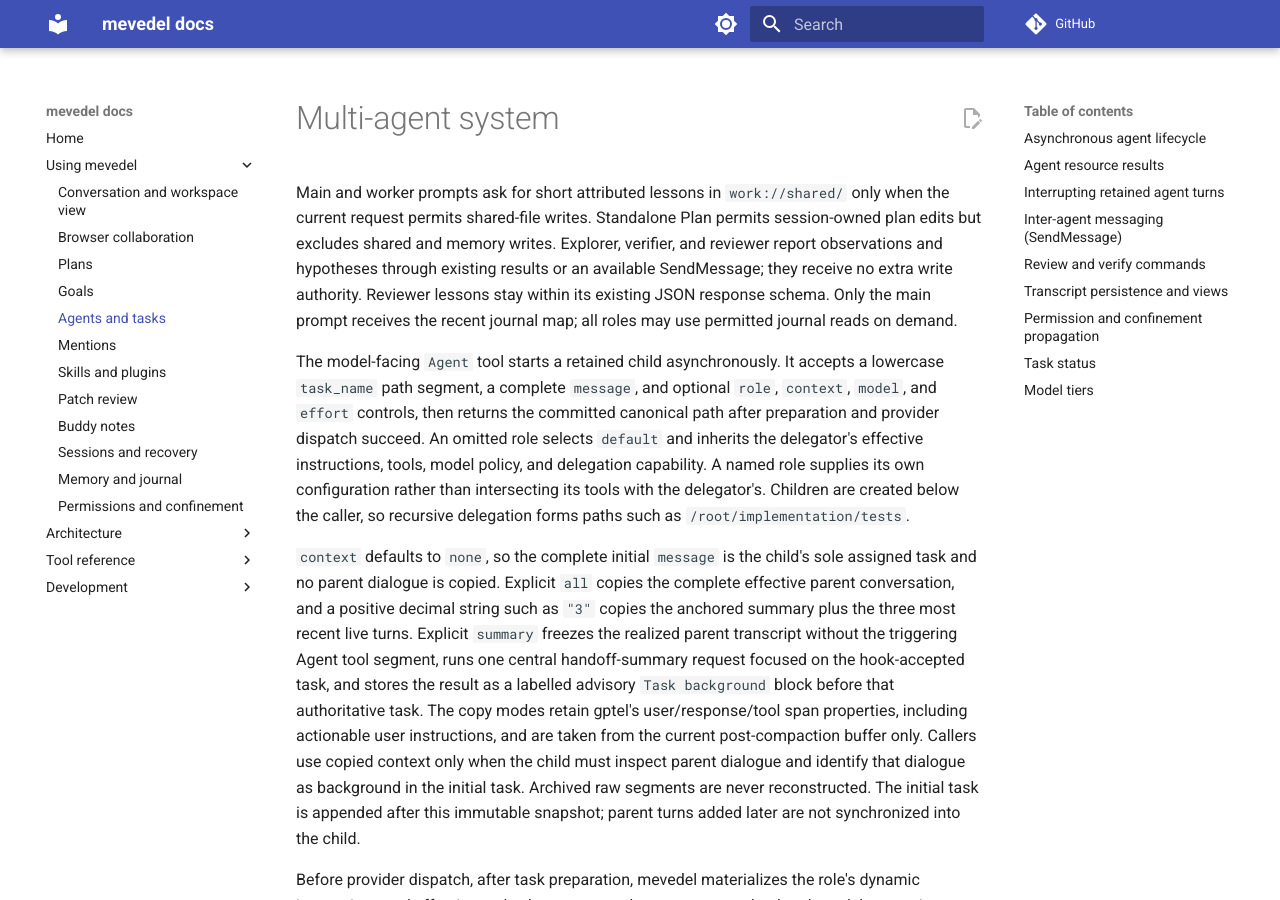
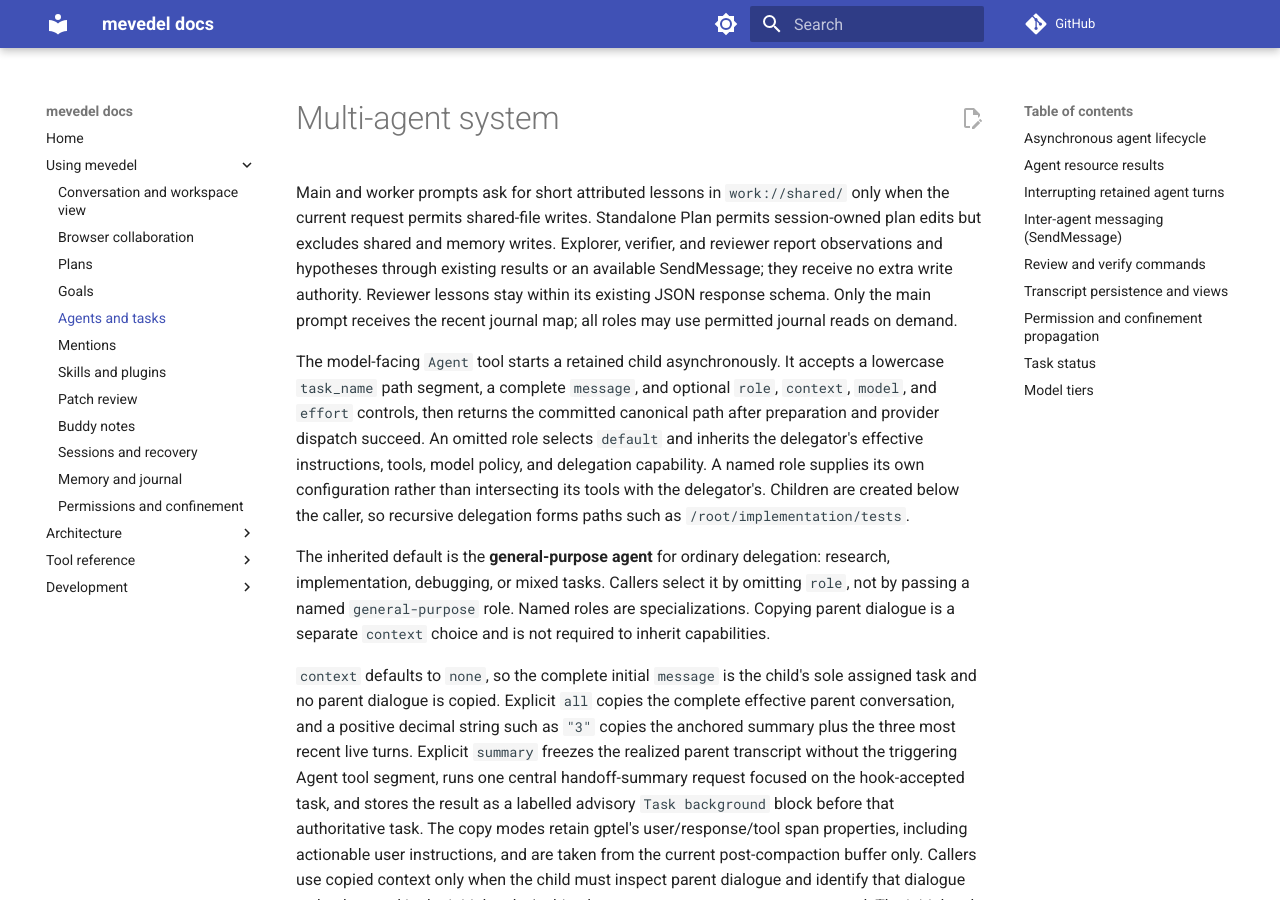
Before and after one commit to FrauH0lle/mevedel, an MkDocs documentation site: the page built from docs/agents.md, in a window 1280 px wide and 900 px high. Built offline with MkDocs 1.6.1 and Material for MkDocs 9.7.7, drawn with Linux system fonts in a browser that asks for light colours; comment, search, counter and statistics services are not loaded.

Commit message:
tweak(agents): Make general-purpose delegation discoverable
Make role omission visible as the inherited general-purpose choice, without adding a duplicate role or changing runtime policy. Treat named roles uniformly as specializations.

* prompts/tools/agent.md: Highlight inherited general-purpose delegation and add a role-free implementation example.
* mevedel-tool-ui.el (mevedel-tool-ui--register): Expose the default in discovery and role-argument help.
* docs/agents.md: Explain the default and independent context selection.
* test/test-mevedel-tool-ui.el (mevedel-tool-ui--register): Check the discovery and gptel-facing contracts.

Validation: 110 targeted ERT tests pass; 252 files compile without warnings; git diff --check passes.

```diff
--- a/docs/agents.md
+++ b/docs/agents.md
@@ -17,6 +17,12 @@ instructions, tools, model policy, and delegation capability. A named role
 supplies its own configuration rather than intersecting its tools with the
 delegator's. Children are created below the caller, so recursive delegation
 forms paths such as `/root/implementation/tests`.
+
+The inherited default is the **general-purpose agent** for ordinary delegation:
+research, implementation, debugging, or mixed tasks. Callers select it by omitting
+`role`, not by passing a named `general-purpose` role. Named roles are
+specializations. Copying parent dialogue is a separate `context` choice and is
+not required to inherit capabilities.
 
 `context` defaults to `none`, so the complete initial `message` is the
 child's sole assigned task and no parent dialogue is copied. Explicit `all`
```
Also changed, not shown: prompts/tools/agent.md (+16 -5 lines), 2 other files.
